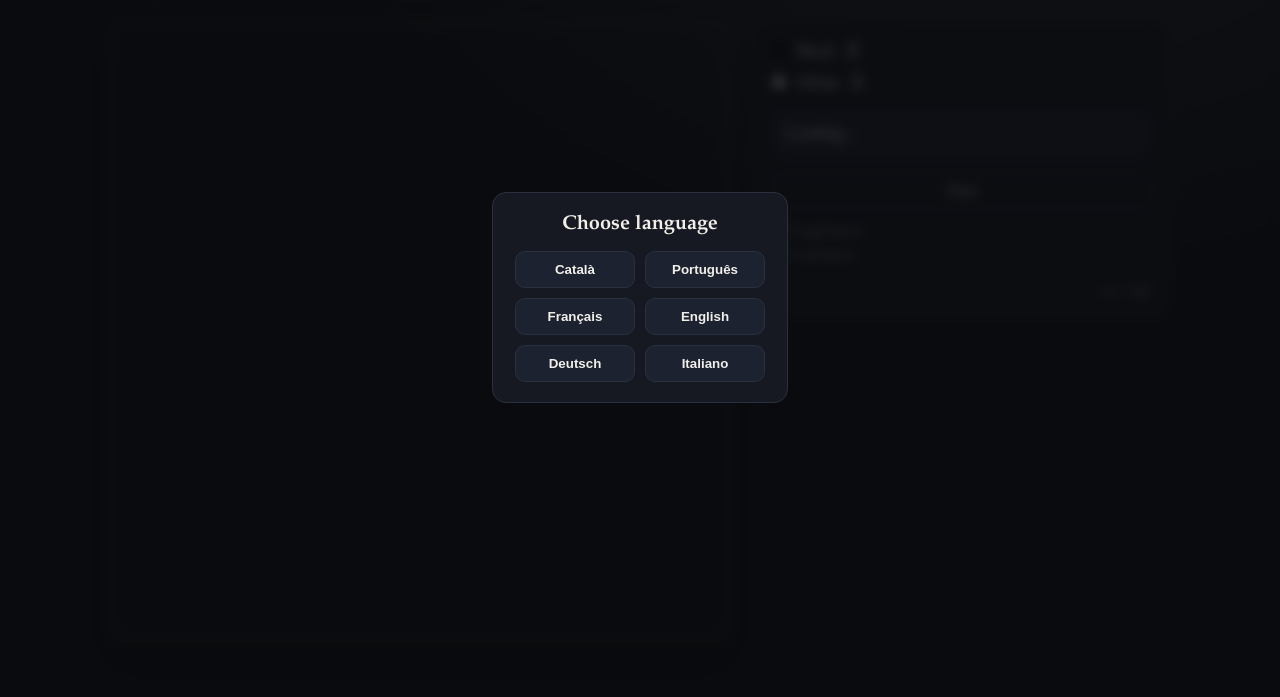
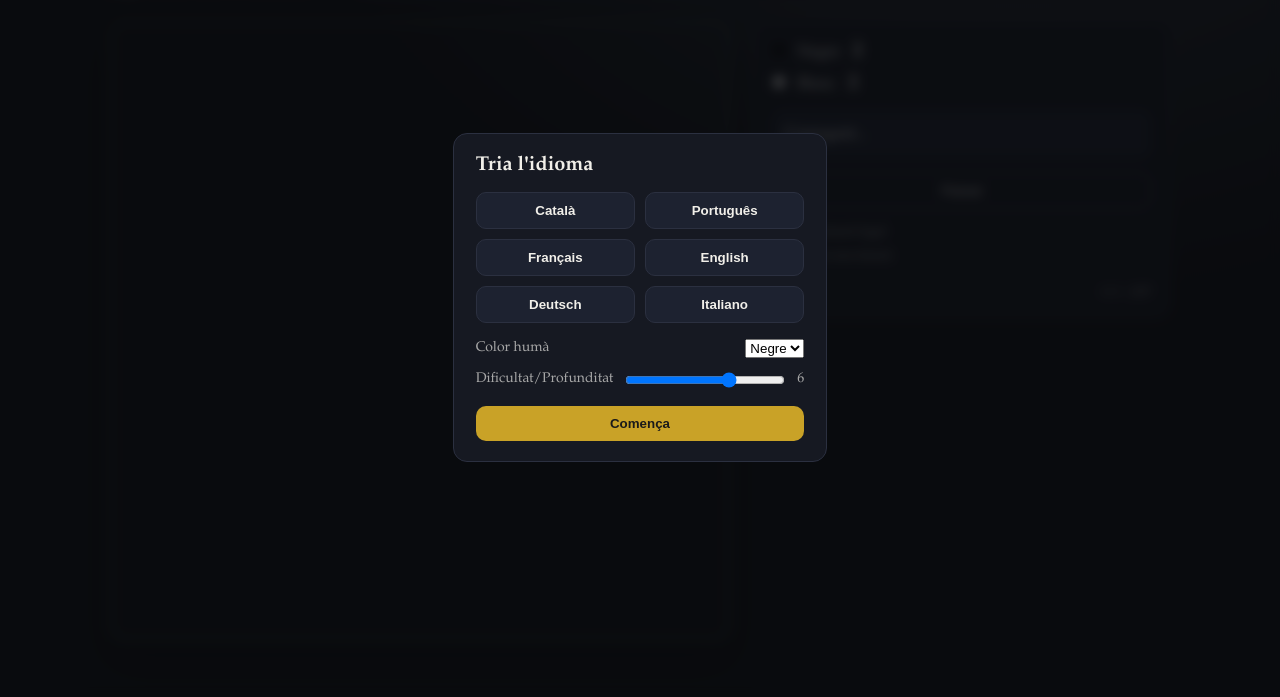
Before and after one commit to gausachs/rust-otelo, a plain HTML site: page www/index.html in a window 1280 px wide. Shown: the part 103-800 px from the top of the page. Drawn offline with Linux system fonts and the light colour scheme.

Commit message:
opcions d'inici de sessió

```diff
--- a/www/index.html
+++ b/www/index.html
@@ -8,7 +8,7 @@
   </head>
   <body>
     <div id="lang-modal" class="modal">
-      <div class="modal-card">
+      <div class="modal-card setup-card">
         <h2 data-i18n="choose_language">Choose language</h2>
         <div class="lang-grid">
           <button data-lang="ca">Català</button>
@@ -18,6 +18,21 @@
           <button data-lang="de">Deutsch</button>
           <button data-lang="it">Italiano</button>
         </div>
+        <div class="setup-options">
+          <label>
+            <span data-i18n="human_color">Human color</span>
+            <select id="setup-human-color">
+              <option value="0" data-i18n="black">Black</option>
+              <option value="1" data-i18n="white">White</option>
+            </select>
+          </label>
+          <label>
+            <span data-i18n="depth">Difficulty/Depth</span>
+            <input id="setup-depth" type="range" min="2" max="8" step="1" value="6" />
+            <span id="setup-depth-value">6</span>
+          </label>
+        </div>
+        <button id="setup-start" class="start-btn" data-i18n="start_game">Start</button>
       </div>
     </div>
     <div id="confirm-modal" class="modal hidden">
--- a/www/main.js
+++ b/www/main.js
@@ -14,6 +14,10 @@ const passEl = document.getElementById("pass");
 const langModalEl = document.getElementById("lang-modal");
 const langButtons = Array.from(langModalEl.querySelectorAll("button[data-lang]"));
 const languageSelectEl = document.getElementById("language-select");
+const setupHumanColorEl = document.getElementById("setup-human-color");
+const setupDepthEl = document.getElementById("setup-depth");
+const setupDepthValueEl = document.getElementById("setup-depth-value");
+const setupStartEl = document.getElementById("setup-start");
 const confirmModalEl = document.getElementById("confirm-modal");
 const confirmTitleEl = document.getElementById("confirm-title");
 const confirmMessageEl = document.getElementById("confirm-message");
@@ -24,7 +28,7 @@ let game = null;
 let humanColor = 0;
 let lastMoveIdx = null;
 const cells = [];
-let lang = "en";
+let lang = "ca";
 let lastFlips = [];
 let lastMovePlayer = null;
 let flipEndAt = 0;
@@ -56,6 +60,7 @@ const I18N = {
     confirm_title: "Confirmació",
     confirm_ok: "D'acord",
     confirm_cancel: "Cancel·la",
+    start_game: "Comença",
     no_legal: "No hi ha moviments legals. Passes.",
     not_allowed: "Passar no està permès.",
   },
@@ -81,6 +86,7 @@ const I18N = {
     confirm_title: "Confirmação",
     confirm_ok: "OK",
     confirm_cancel: "Cancelar",
+    start_game: "Começar",
     no_legal: "Sem jogadas legais. Passa.",
     not_allowed: "Passar não é permitido.",
   },
@@ -106,6 +112,7 @@ const I18N = {
     confirm_title: "Confirmation",
     confirm_ok: "OK",
     confirm_cancel: "Annuler",
+    start_game: "Commencer",
     no_legal: "Aucun coup légal. Passe.",
     not_allowed: "Passer n'est pas autorisé.",
   },
@@ -131,6 +138,7 @@ const I18N = {
     confirm_title: "Confirm",
     confirm_ok: "OK",
     confirm_cancel: "Cancel",
+    start_game: "Start",
     no_legal: "No legal moves. Pass.",
     not_allowed: "Pass not allowed.",
   },
@@ -156,6 +164,7 @@ const I18N = {
     confirm_title: "Bestätigen",
     confirm_ok: "OK",
     confirm_cancel: "Abbrechen",
+    start_game: "Starten",
     no_legal: "Keine legalen Züge. Passe.",
     not_allowed: "Passen ist nicht erlaubt.",
   },
@@ -181,6 +190,7 @@ const I18N = {
     confirm_title: "Conferma",
     confirm_ok: "OK",
     confirm_cancel: "Annulla",
+    start_game: "Inizia",
     no_legal: "Nessuna mossa legale. Passa.",
     not_allowed: "Passare non è permesso.",
   },
@@ -209,6 +219,7 @@ function applyI18n() {
   confirmTitleEl.textContent = t("confirm_title");
   confirmCancelEl.textContent = t("confirm_cancel");
   confirmOkEl.textContent = t("confirm_ok");
+  setupStartEl.textContent = t("start_game");
 }
 
 function setLanguage(next) {
@@ -414,10 +425,6 @@ function hookLanguagePicker() {
   langButtons.forEach((btn) => {
     btn.addEventListener("click", () => {
       setLanguage(btn.dataset.lang || "en");
-      langModalEl.classList.add("hidden");
-      if (!game) {
-        initGame();
-      }
     });
   });
 }
@@ -450,6 +457,25 @@ async function initGame() {
 
 applyI18n();
 hookLanguagePicker();
+setupDepthValueEl.textContent = setupDepthEl.value;
+setupDepthEl.addEventListener("input", () => {
+  setupDepthValueEl.textContent = setupDepthEl.value;
+});
+setupStartEl.addEventListener("click", () => {
+  humanColorEl.value = setupHumanColorEl.value;
+  depthEl.value = setupDepthEl.value;
+  depthValueEl.textContent = depthEl.value;
+  langModalEl.classList.add("hidden");
+  if (!game) {
+    initGame();
+  } else {
+    humanColor = Number(humanColorEl.value);
+    game.set_human_color(humanColor);
+    game.set_depth(Number(depthEl.value));
+    render();
+    maybeAiMove();
+  }
+});
 languageSelectEl.addEventListener("change", () => {
   setLanguage(languageSelectEl.value || "en");
 });
--- a/www/style.css
+++ b/www/style.css
@@ -65,6 +65,42 @@ body {
   border-radius: 10px;
   cursor: pointer;
   font-weight: 600;
+}
+
+.setup-card {
+  text-align: left;
+  max-width: 420px;
+}
+
+.setup-options {
+  margin-top: 16px;
+  display: grid;
+  gap: 12px;
+}
+
+.setup-options label {
+  display: flex;
+  gap: 10px;
+  align-items: center;
+  justify-content: space-between;
+  color: var(--muted);
+  font-size: 14px;
+}
+
+.setup-options input[type="range"] {
+  min-width: 160px;
+}
+
+.start-btn {
+  margin-top: 16px;
+  width: 100%;
+  background: var(--accent);
+  border: none;
+  color: #1a1a1a;
+  padding: 10px 14px;
+  border-radius: 10px;
+  cursor: pointer;
+  font-weight: 700;
 }
 
 .confirm-card {
```
